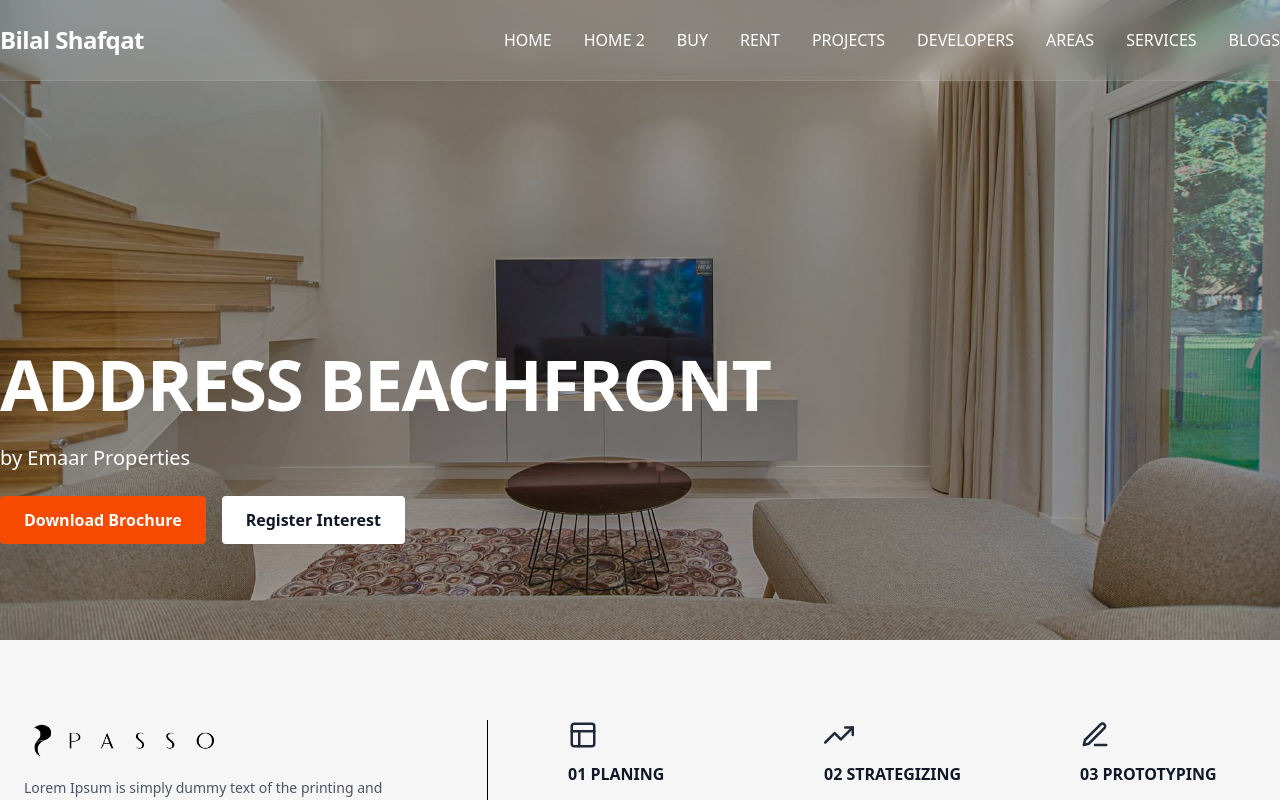
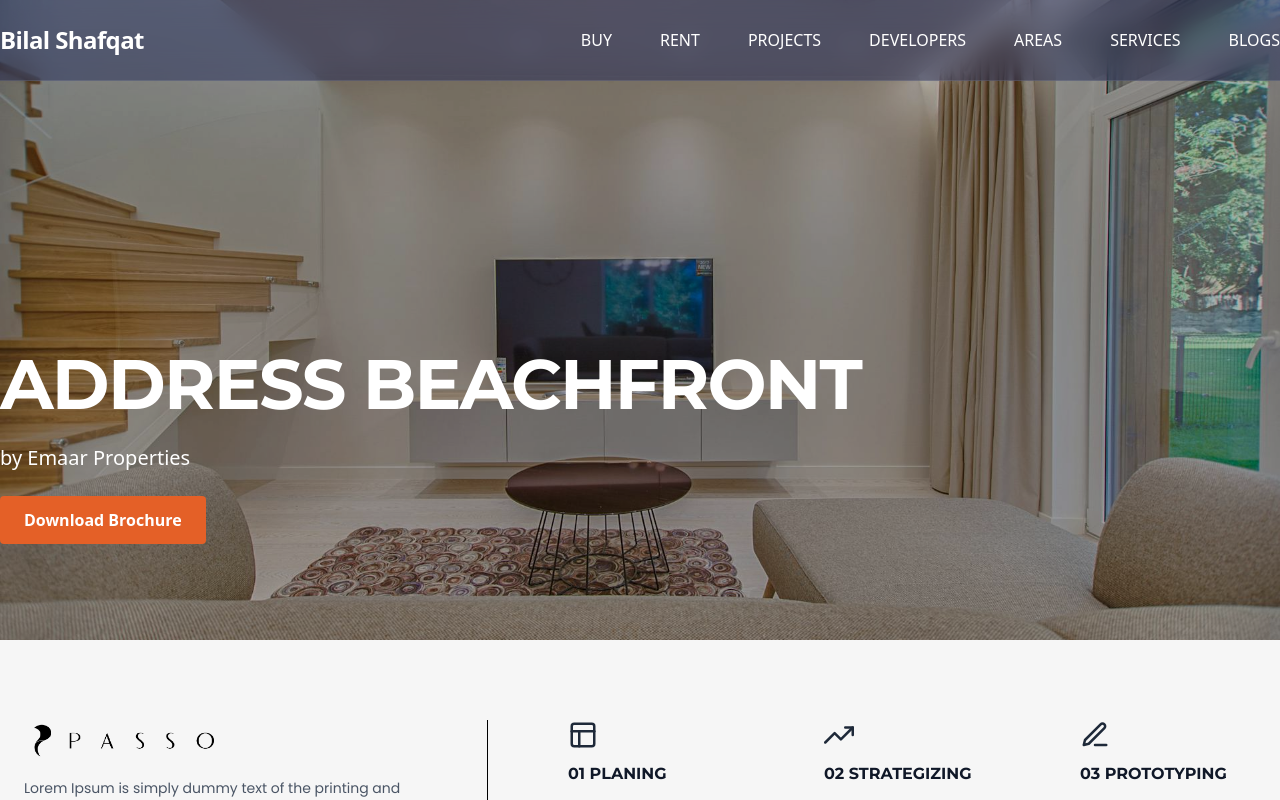
Before and after one commit to bilalshafqat42/psi-landing-page, a React (Create React App) app: page / in a window 1280 px wide. Shown: the top 800 px of the page. Built offline with nearby package versions, Linux system fonts and the light colour scheme.

Commit message:
new updates in banner

```diff
--- a/public/index.html
+++ b/public/index.html
@@ -7,7 +7,7 @@
     <script src="https://cdn.jsdelivr.net/npm/@tailwindcss/browser@4"></script>
     <!-- Google Fonts (optional) -->
     <link
-      href="https://fonts.googleapis.com/css2?family=Inter:wght@400;600&display=swap"
+      href="https://fonts.googleapis.com/css2?family=Montserrat:wght@400;700&family=Poppins:wght@300;400;600&display=swap"
       rel="stylesheet"
     />
   </head>
--- a/src/App.js
+++ b/src/App.js
@@ -3,6 +3,8 @@ import { Routes, Route } from "react-router-dom";
 import Home from "./pages/Home";
 import NewHome from "./pages/NewHome";
 import Notfound from "./components/Notfound";
+
+import "./App.css";
 
 const App = () => {
   return (
--- a/src/components/Header.jsx
+++ b/src/components/Header.jsx
@@ -2,7 +2,7 @@ import React from "react";
 
 const Header = () => {
   return (
-    <header className="fixed top-0 left-0 w-full z-50 backdrop-blur-md bg-white/10 text-gray-900 font-sans border-b border-white/10">
+    <header className="fixed top-0 left-0 w-full z-50 backdrop-blur-md bg-[#101954]/40 text-gray-900 font-sans border-b border-white/10">
       <div className="max-w-[1440px] mx-auto px-6 sm:px-10 lg:px-0 h-20 flex items-center justify-between">
         {/* Logo */}
         <div className="flex items-center space-x-2">
@@ -12,13 +12,13 @@ const Header = () => {
         </div>
 
         {/* Nav */}
-        <nav className="hidden lg:flex space-x-8 text-base text-white uppercase font-medium">
-          <a href="/" className="hover:font-bold transition">
+        <nav className="hidden lg:flex space-x-12 text-base text-white uppercase font-medium">
+          {/* <a href="/" className="hover:font-bold transition">
             Home
           </a>
           <a href="/" className="hover:font-bold transition">
             Home 2
-          </a>
+          </a> */}
           <a href="/" className="hover:font-bold transition">
             BUY
           </a>
--- a/src/components/HeroBanner.jsx
+++ b/src/components/HeroBanner.jsx
@@ -14,12 +14,12 @@ const Hero = () => {
         </h1>
         <p className="text-xl font-medium mb-6">by Emaar Properties</p>
         <div className="flex space-x-4">
-          <button className="bg-orange-600 hover:bg-orange-700 text-white font-semibold px-6 py-3 rounded">
+          <button className="bg-[#E46027] hover:bg-[#E46027]/90 text-white font-semibold px-6 py-3 rounded">
             Download Brochure
           </button>
-          <button className="bg-white text-gray-900 hover:bg-gray-100 font-semibold px-6 py-3 rounded">
+          {/* <button className="bg-white text-gray-900 hover:bg-gray-100 font-semibold px-6 py-3 rounded">
             Register Interest
-          </button>
+          </button> */}
         </div>
       </div>
     </section>
--- a/src/index.css
+++ b/src/index.css
@@ -1,4 +1,18 @@
-.swiper-button-prev, .swiper-button-next {
+body {
+  font-family: "Poppins", sans-serif;
+}
+
+h1,
+h2,
+h3,
+h4,
+h5,
+h6 {
+  font-family: "Montserrat", sans-serif;
+}
+
+.swiper-button-prev,
+.swiper-button-next {
   height: 20px;
   width: 20px;
 }
```
